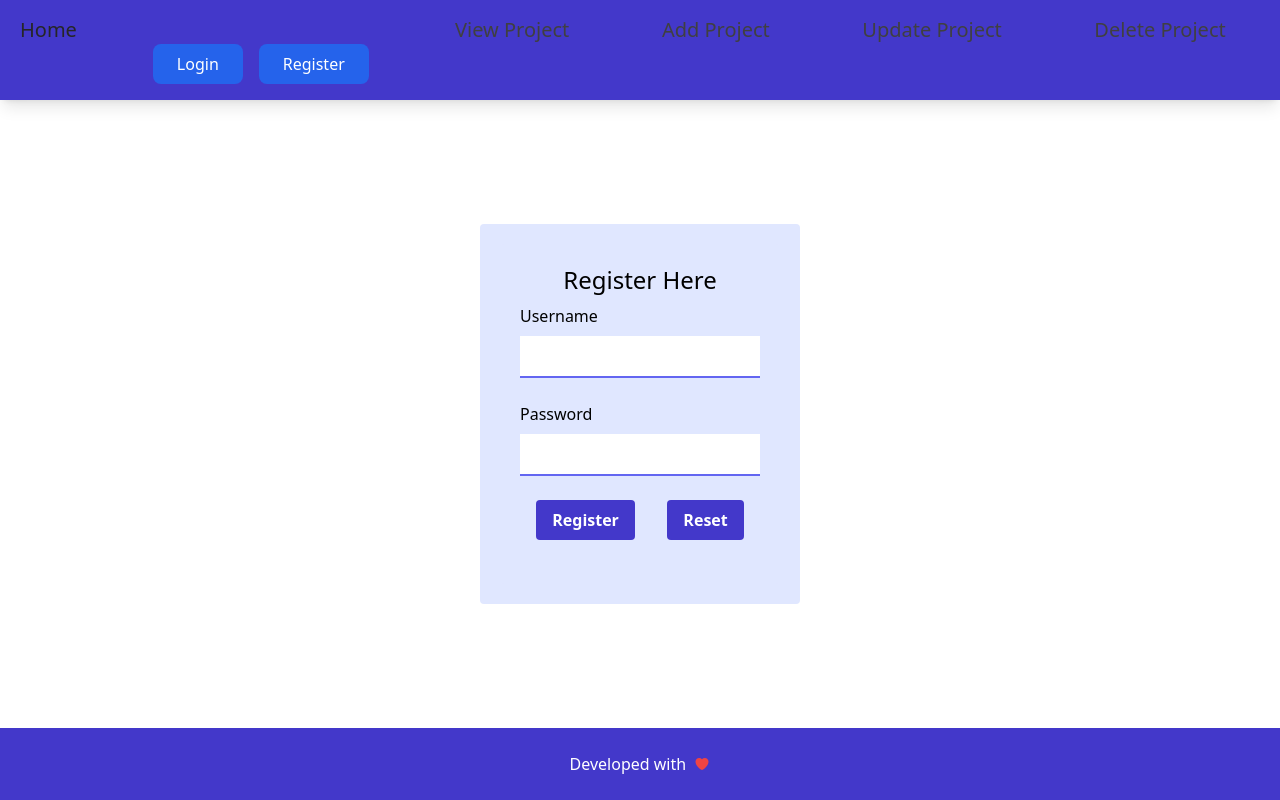
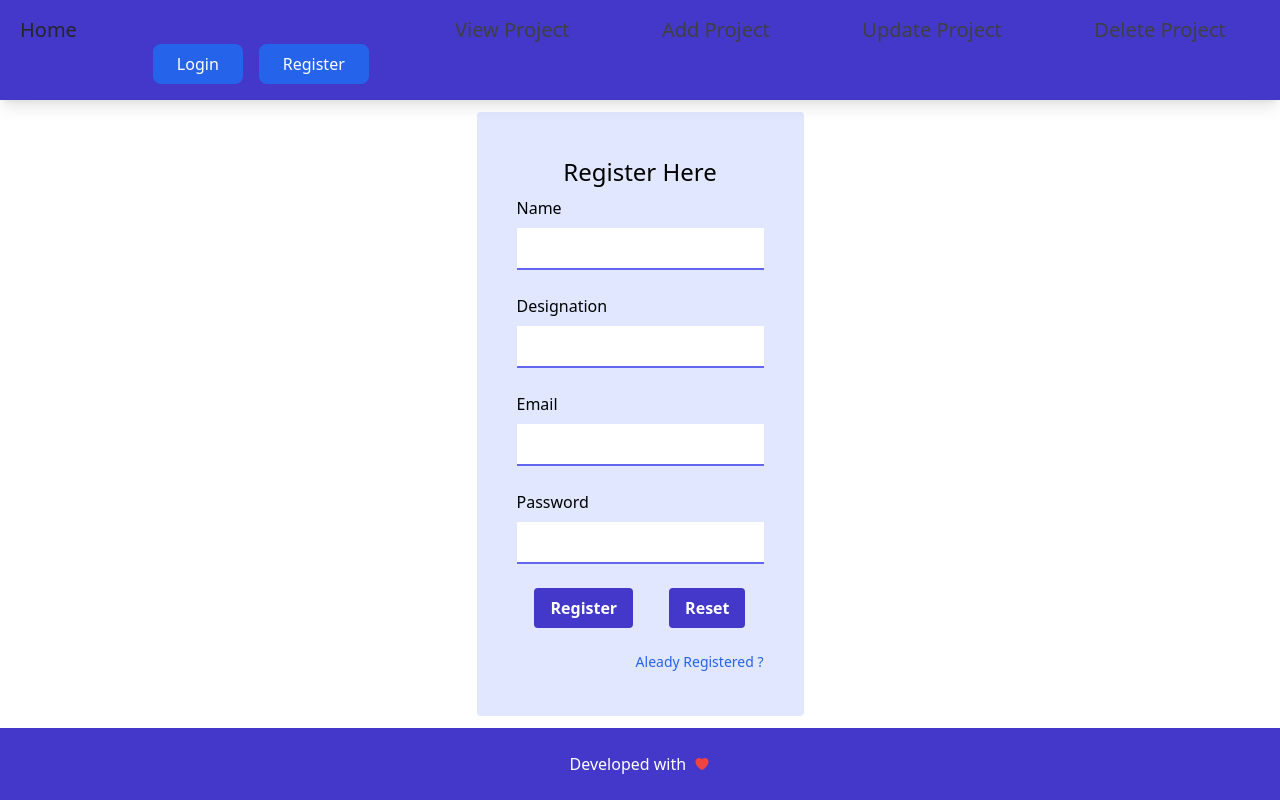
Before and after one commit to vishal-coder/reacat-vite--PM, a React (Vite) app: page /register in a window 1280 px wide. Built offline with nearby package versions, Linux system fonts and the light colour scheme.

Commit message:
header all done css

```diff
--- a/src/components/Header.jsx
+++ b/src/components/Header.jsx
@@ -1,5 +1,5 @@
 import React from 'react'
-import { NavLink, useNavigate } from 'react-router-dom'
+import { Link, NavLink, useNavigate } from 'react-router-dom'
 
 function Header() {
   const navigate = useNavigate();
@@ -7,7 +7,8 @@ function Header() {
     <div>
     <nav className="relative flex w-full flex-wrap items-center justify-between bg-indigo-700 py-2 text-neutral-500 shadow-lg hover:text-neutral-700 focus:text-neutral-700 lg:py-4 mt-0">
       <div className="flex w-full flex-wrap items-center justify-between px-3">
-        <div className="ml-2 w-[30%] text-xl text-neutral-800 dark:text-neutral-200  hover:text-pink-700 cursor-pointer" href="#">Home</div>
+        <div className="ml-2 w-[30%] text-xl text-neutral-800 dark:text-neutral-200  hover:text-pink-700 cursor-pointer" >
+          <Link to='/'>Home</Link></div>
         <div className="ml-2 flex flex-grow items-center justify-around text-xl" href="#">
           <NavLink  to={"project"}className={({isActive})=>`ml-2 text-xl  ${isActive ? "text-pink-700" : "dark:text-neutral-200"}`} href="#">View Project</NavLink>
           <NavLink  to={"add"}className={({isActive})=>`ml-2 text-xl  ${isActive ? "text-pink-700" : "dark:text-neutral-200"}`} href="#">Add Project</NavLink>
--- a/src/components/Login.jsx
+++ b/src/components/Login.jsx
@@ -1,5 +1,5 @@
 import React from 'react'
-import { useNavigate } from 'react-router-dom';
+import { Link, useNavigate } from 'react-router-dom';
 
 function Login() {
   const navigate = useNavigate();
@@ -24,8 +24,8 @@ function Login() {
         </div>
       </form>
       <footer>
-        <a className="float-left text-sm text-indigo-700 hover:text-pink-700" href="#">Forgot Password?</a>
-        <a className="float-right text-sm text-indigo-700 hover:text-pink-700" href="#">Register</a>
+      <Link className="float-right text-sm text-indigo-700 hover:text-pink-700 hover:underline " to='/register'>New User ?</Link>
+        <a  href="#"></a>
       </footer>
     {/* </div> */}
   </div>
--- a/src/components/Register.jsx
+++ b/src/components/Register.jsx
@@ -1,23 +1,32 @@
 import React from 'react'
-import { useNavigate } from 'react-router-dom';
+import { Link, useNavigate } from 'react-router-dom';
 
 function Register() {
   const navigate = useNavigate();
   return (
-    <div className=" w-full max-w-xs rounded bg-indigo-100 p-5  flex min-h-full  flex-col  m-auto justify-center items-center">
+    <div className=" my-3 min-w-fit w-full max-w-xs rounded bg-indigo-100 p-5  flex min-h-full  flex-col  m-auto justify-center items-center">
     <div class="m-auto w-full max-w-xs rounded bg-indigo-100 p-5">
     <div>
-        <label class="mb-2 block text-center text-2xl" for="username">Register Here</label>
+        <label class="mb-2 block text-center text-2xl" htmlFor="username">Register Here</label>
       </div>
       <form>
         <div>
-          <label class="mb-2 block" for="username">Username</label>
+          <label class="mb-2 block" htmlFor="username">Name</label>
           <input class="mb-6 w-full border-b-2 border-indigo-500 p-2 outline-none focus:bg-indigo-200" type="text" name="username" />
         </div>
         <div>
-          <label class="mb-2 block" for="password">Password</label>
+          <label class="mb-2 block" htmlFor="designation">Designation</label>
           <input class="mb-6 w-full border-b-2 border-indigo-500 p-2 outline-none focus:bg-indigo-200" type="password" name="password" />
         </div>
+        <div>
+          <label class="mb-2 block" htmlFor="email">Email</label>
+          <input class="mb-6 w-full border-b-2 border-indigo-500 p-2 outline-none focus:bg-indigo-200" type="password" name="password" />
+        </div>
+        <div>
+          <label class="mb-2 block" htmlFor="password">Password</label>
+          <input class="mb-6 w-full border-b-2 border-indigo-500 p-2 outline-none focus:bg-indigo-200" type="password" name="password" />
+        </div>
+
         <div className='flex justify-around '>
         <button className="mb-6  rounded bg-indigo-700 px-4 py-2 font-bold text-white hover:bg-pink-700">Register</button>
         <button className="mb-6  rounded bg-indigo-700 px-4 py-2 font-bold text-white hover:bg-pink-700">Reset</button>
@@ -25,7 +34,10 @@ function Register() {
 
         </div>
       </form>
-
+      <footer>
+      <Link className="float-right hover:underline  text-sm text-blue-600 hover:text-pink-700" to='/login'>Aleady Registered ?</Link>
+        <a  href="#"></a>
+      </footer>
     </div>
   </div>
 
```
